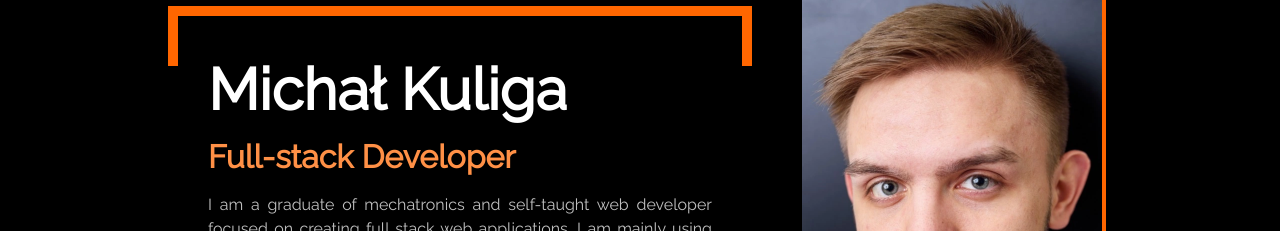
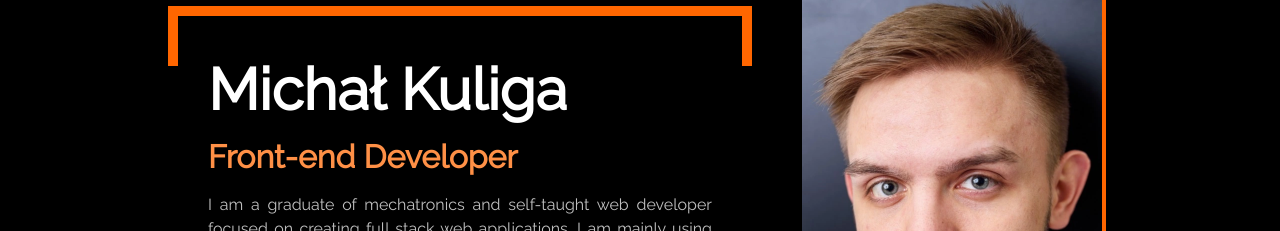
Before and after one commit to michal-kuliga12/portfolio, a React (Vite) app: page / in a window 1280 px wide. Shown: the part 115-346 px from the top of the page. Built offline with nearby package versions, Linux system fonts and the light colour scheme.

Commit message:
front end title

```diff
--- a/src/App.tsx
+++ b/src/App.tsx
@@ -65,7 +65,7 @@ function App() {
             <div className="wrapper">
               <div className="profile">
                 <h2 className="name">Michał Kuliga</h2>
-                <h3>Full-stack Developer</h3>
+                <h3>Front-end Developer</h3>
                 <p>
                   I am a graduate of mechatronics and self-taught web developer
                   focused on creating full stack web applications. I am mainly
```
